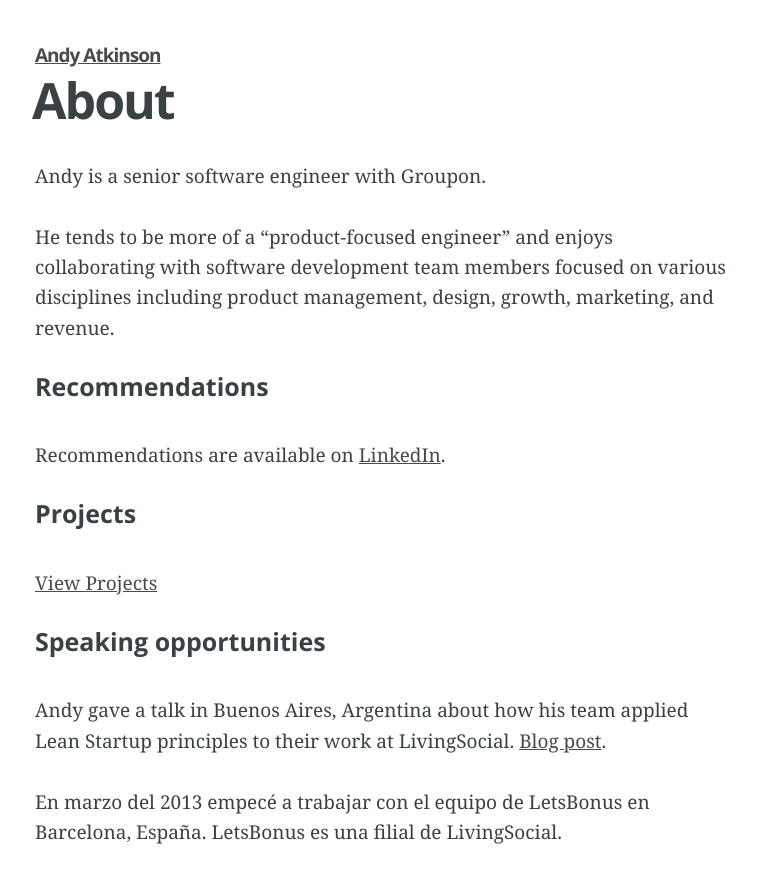
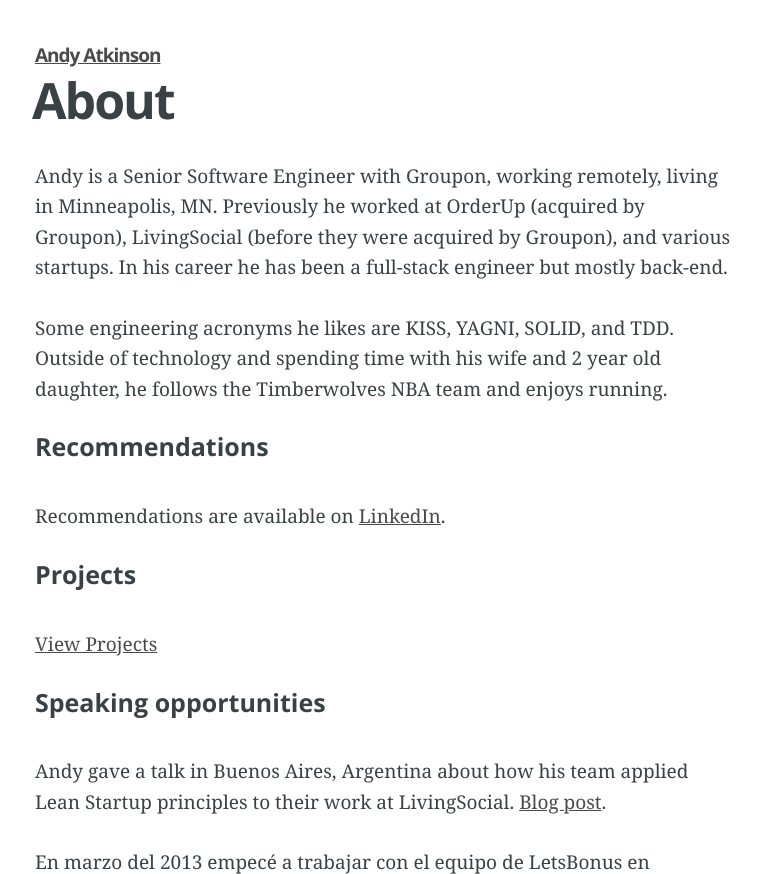
Before and after one commit to andyatkinson/blog, a Jekyll site: the page built from about/index.md, in a window 1280 px wide and 900 px high, cut to the strip 0-874 px from the top of the window. Shown: the whole strip, without its empty margins (255-1016 px from the left). Built offline with Jekyll 4.4.1, drawn with Linux system fonts in a browser that asks for light colours; Markdown is read by kramdown in place of the engine named in the settings.

Commit message:
Updated bio

```diff
--- a/about/index.md
+++ b/about/index.md
@@ -4,10 +4,9 @@
 projects: 'projects'
 ---
 
-Andy is a senior software engineer with Groupon.
+Andy is a Senior Software Engineer with Groupon, working remotely, living in Minneapolis, MN. Previously he worked at OrderUp (acquired by Groupon), LivingSocial (before they were acquired by Groupon), and various startups. In his career he has been a full-stack engineer but mostly back-end.
 
-He tends to be more of a "product-focused engineer" and enjoys collaborating with software development team members focused on various disciplines including product management, design, growth, marketing, and revenue.
-
+Some engineering acronyms he likes are KISS, YAGNI, SOLID, and TDD. Outside of technology and spending time with his wife and 2 year old daughter, he follows the Timberwolves NBA team and enjoys running.
 
 
 ##### Recommendations
```
